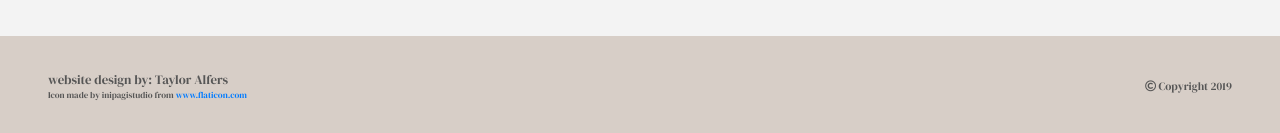
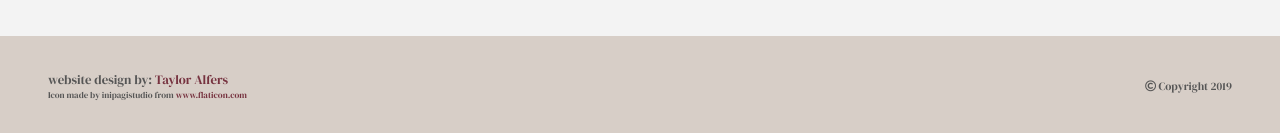
Before and after one commit to talfers/react-ecommerce, a React (Create React App) app: page /cart in a window 1280 px wide. Shown: the part 664-797 px from the top of the page. Built offline with nearby package versions, Linux system fonts and the light colour scheme.

Commit message:
footer styles

```diff
--- a/src/components/Footer.js
+++ b/src/components/Footer.js
@@ -5,7 +5,7 @@ function Footer() {
   return (
     <FooterWrapper>
       <div className="f-left">
-        <div className="author">website design by: Taylor Alfers</div>
+        <div className="author">website design by: <a href="https://taylor-alfers.herokuapp.com" >Taylor Alfers</a></div>
         <div className="attributes">Icon made by inipagistudio from <a href="https://www.flaticon.com">www.flaticon.com</a></div>
       </div>
       <div className="f-right">
@@ -30,6 +30,10 @@ const FooterWrapper = styled.div`
     display: flex;
     flex-direction: column;
 
+    a {
+      color: var(--mainBlue);
+    }
+
     .author {
       font-size: 0.8rem;
     }
```
